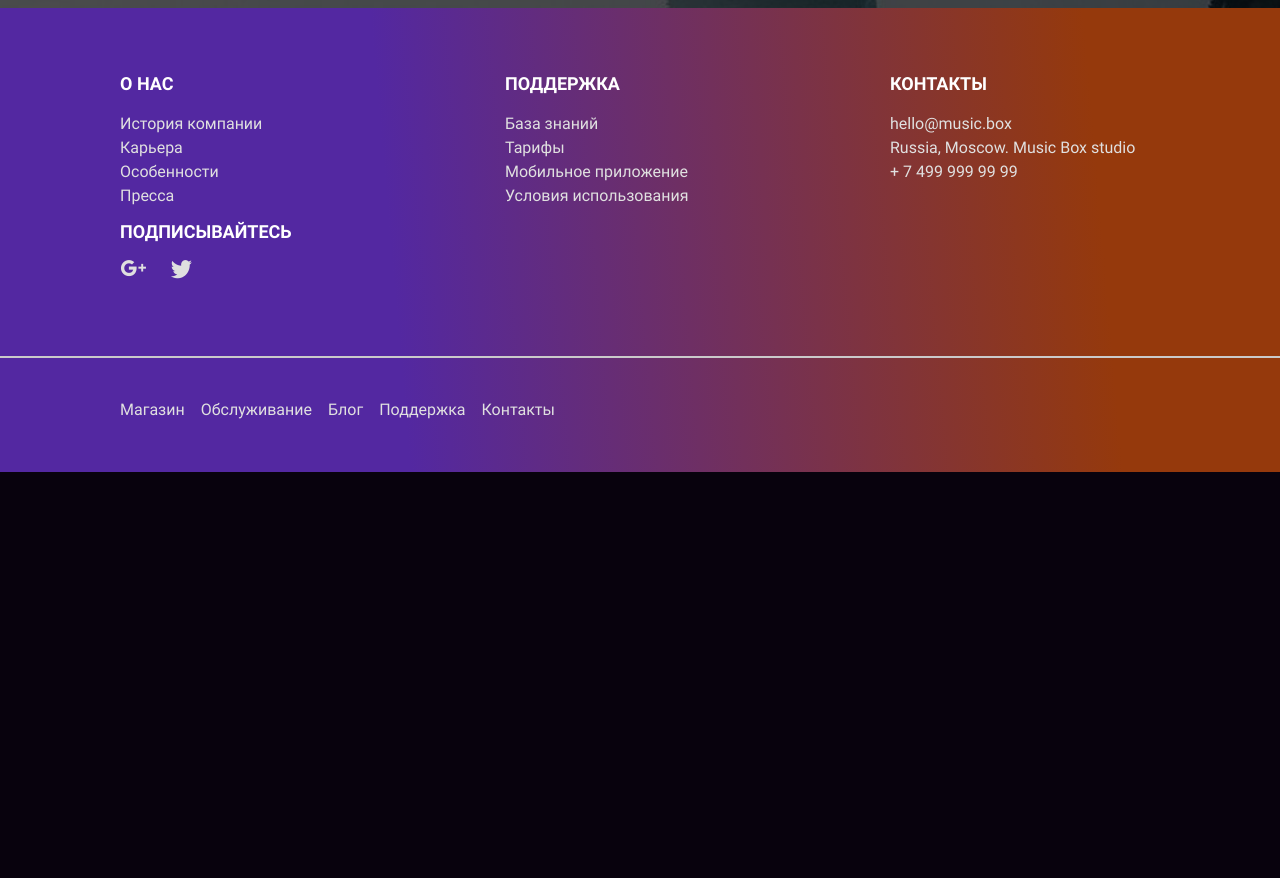
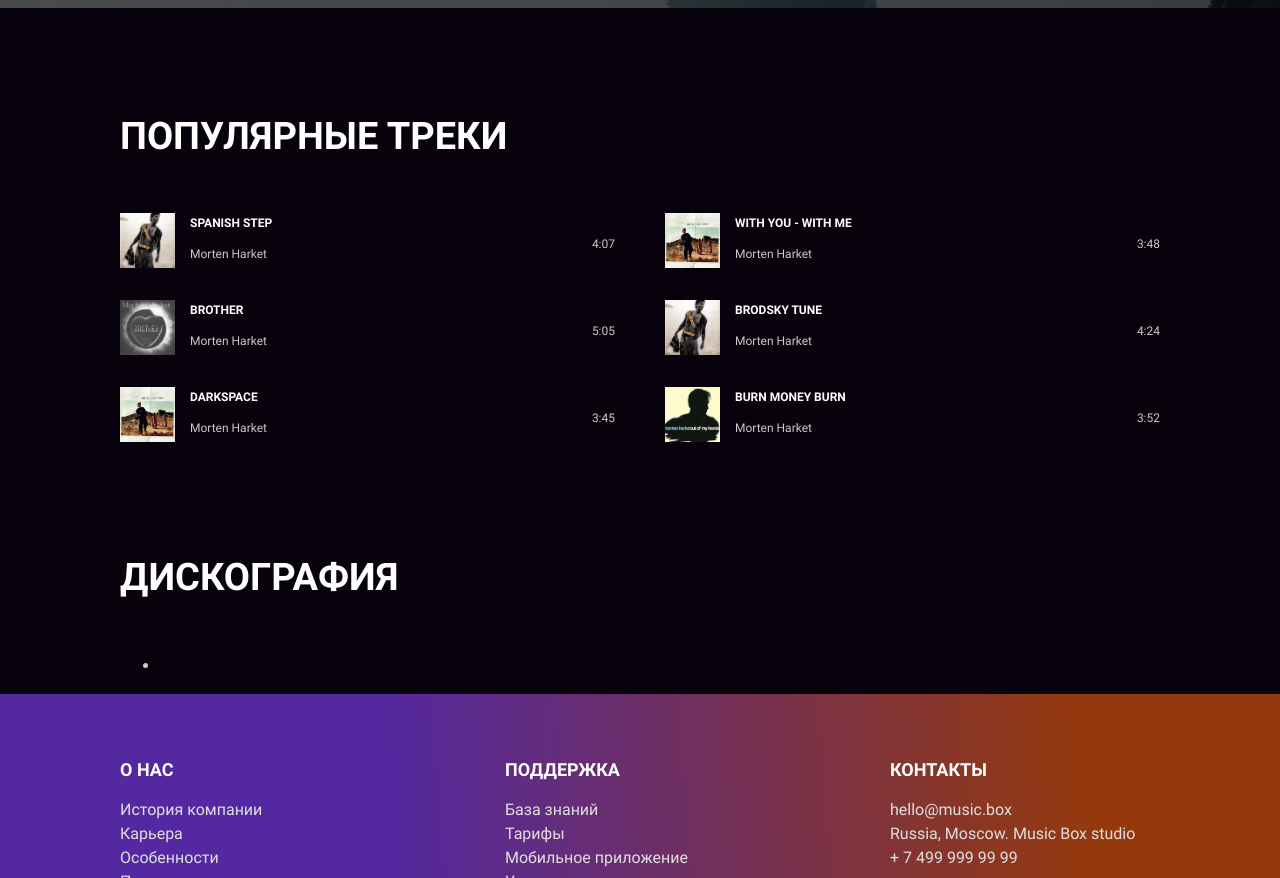
Before and after one commit to NadyaPod/layout-designer-project-56, a website: page src/artist.html in a window 1280 px wide. Shown: the part 704-1582 px from the top of the page. Before the commit the page ends 1176 px from the top, so only its background shows below. Drawn offline with Linux system fonts and the light colour scheme.

Commit message:
feat: populars

```diff
--- a/src/artist.html
+++ b/src/artist.html
@@ -40,6 +40,77 @@
           <a href="#" class="hero__button button button--artist button--red button--favourites">В избранное</a>
         </div>
       </div>
+    </section>
+    <section class="popular container">
+      <h2 class="popular__title">Популярные треки</h2>
+      <ul class="popular__list">
+        <li class="popular__item track">
+          <div class="track__info-wrap">
+            <a href="" class="track__link">
+              <img src="./images/Wild Seed.png" alt="" class="track__image" width="55" height="55">
+            </a>
+            <p class="track__title">Spanish Step</p>
+            <p class="track__artist">Morten Harket</p>
+          </div>
+          <p class="track__duration">4:07</p>
+        </li>
+        <li class="popular__item track">
+          <div class="track__info-wrap">
+            <a href="" class="track__link">
+              <img src="./images/Letter from Egypt.png" alt="" class="track__image" width="55" height="55">
+            </a>
+            <p class="track__title">With You - With Me</p>
+            <p class="track__artist">Morten Harket</p>
+          </div>
+          <p class="track__duration">3:48</p>
+        </li>
+        <li class="popular__item track">
+          <div class="track__info-wrap">
+            <a href="" class="track__link">
+              <img src="./images/Brother.png" alt="" class="track__image" width="55" height="55">
+            </a>
+            <p class="track__title">Brother</p>
+            <p class="track__artist">Morten Harket</p>
+          </div>
+          <p class="track__duration">5:05</p>
+        </li>
+        <li class="popular__item track">
+          <div class="track__info-wrap">
+            <a href="" class="track__link">
+              <img src="./images/Wild Seed.png" alt="" class="track__image" width="55" height="55">
+            </a>
+            <p class="track__title">Brodsky Tune</p>
+            <p class="track__artist">Morten Harket</p>
+          </div>
+          <p class="track__duration">4:24</p>
+        </li>
+        <li class="popular__item track">
+          <div class="track__info-wrap">
+            <a href="" class="track__link">
+              <img src="./images/Letter from Egypt.png" alt="" class="track__image" width="55" height="55">
+            </a>
+            <p class="track__title">Darkspace</p>
+            <p class="track__artist">Morten Harket</p>
+          </div>
+          <p class="track__duration">3:45</p>
+        </li>
+        <li class="popular__item track">
+          <div class="track__info-wrap">
+            <a href="" class="track__link">
+              <img src="./images/Out of My Hands.png" alt="" class="track__image" width="55" height="55">
+            </a>
+            <p class="track__title">Burn Money Burn</p>
+            <p class="track__artist">Morten Harket</p>
+          </div>
+          <p class="track__duration">3:52</p>
+        </li>
+      </ul>
+    </section>
+    <section class="discs container">
+      <h2 class="discs__title">Дискография</h2>
+      <ul class="discs__list">
+        <li class="discs__item"></li>
+      </ul>
     </section>
   </main>
   <footer class="footer">
--- /dev/null
+++ b/src/styles/sass/blocks/_discs.scss
@@ -0,0 +1,8 @@
+.discs {
+  padding-top: 100px;
+
+  &__title {
+    color: $white;
+    margin-bottom: 48px;
+  }
+}
--- /dev/null
+++ b/src/styles/sass/blocks/_popular.scss
@@ -0,0 +1,29 @@
+.popular {
+  padding-top: 100px;
+
+  &__title {
+    color: $white;
+    margin-bottom: 48px;
+  }
+
+  &__list {
+    display: grid;
+    grid-template-columns: 1fr 1fr;
+    column-gap: 50px;
+    row-gap: 25px;
+    padding: 0;
+    margin: 0;
+    list-style-type: none;
+
+    @media (max-width: 1075px) {
+      grid-template-columns: 1fr;
+    }
+  }
+
+  &__item {
+    max-width: 550px;
+    display: flex;
+    justify-content: space-between;
+    align-items: center;
+  }
+}
--- a/src/styles/sass/blocks/_subscription.scss
+++ b/src/styles/sass/blocks/_subscription.scss
@@ -2,7 +2,6 @@
   padding-top: 100px;
 
   &__title {
-    margin: 0;
     margin-bottom: 48px;
 
     color: $white;
--- /dev/null
+++ b/src/styles/sass/blocks/_track.scss
@@ -0,0 +1,34 @@
+.track {
+  &__title {
+    margin: 0;
+    font-size: 12px;
+    line-height: 20px;
+    font-weight: 700;
+    color: $white;
+    text-transform: uppercase;
+  }
+
+  &__artist {
+    margin: 0;
+    font-size: 12px;
+    line-height: 20px;
+  }
+
+  &__duration {
+    margin: 0;
+    font-size: 12px;
+    line-height: 20px;
+  }
+
+  &__info-wrap {
+    display: grid;
+    grid-template-columns: 55px 1fr;
+    grid-template-rows: 1fr 1fr;
+    column-gap: 15px;
+  }
+
+  &__link {
+    display: block;
+    grid-row: 1 / -1;
+  }
+}
--- a/src/styles/sass/styles.scss
+++ b/src/styles/sass/styles.scss
@@ -16,3 +16,6 @@
 @import "./blocks/description";
 @import "./blocks/mobile";
 @import "./blocks/footer";
+@import "./blocks/popular";
+@import "./blocks/track";
+@import "./blocks/discs";
```
Also changed, not shown: src/styles/styles.css, 1 other file.
